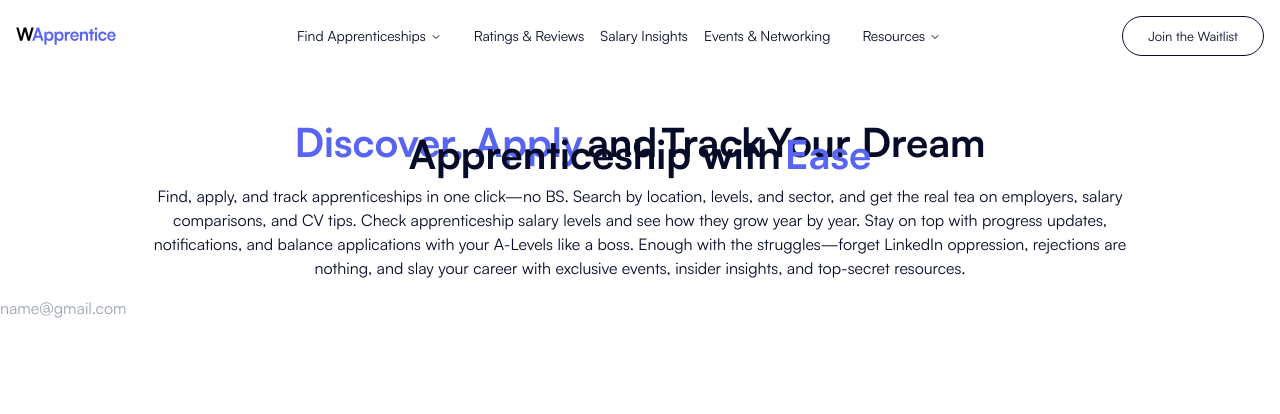
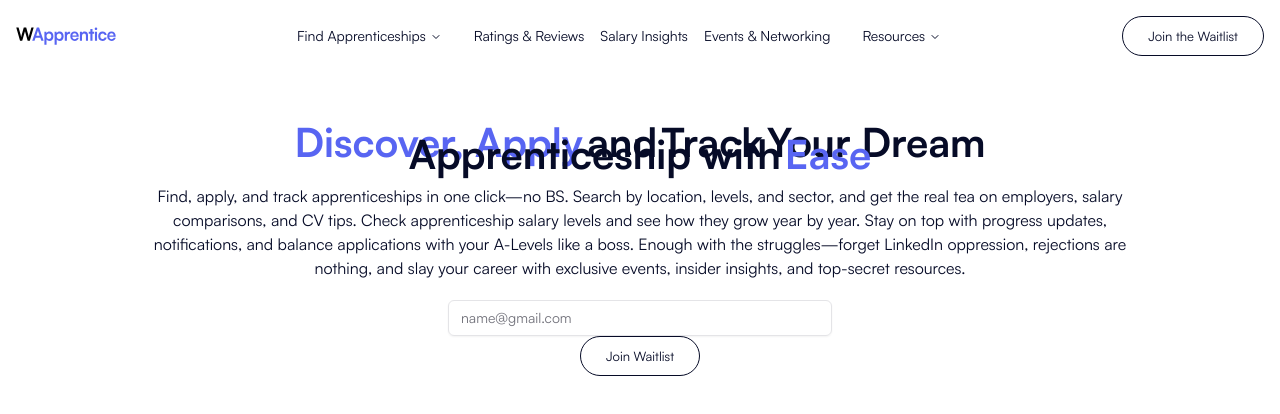
Before and after one commit to tobilobasalawu/WApprentice, a Next.js app: page / in a window 1280 px wide. Shown: the top 414 px of the page. Built offline with nearby package versions, Linux system fonts and the light colour scheme.

Commit message:
adding input and button field

```diff
--- a/src/components/Hero.tsx
+++ b/src/components/Hero.tsx
@@ -1,5 +1,5 @@
-import Input from './Input';
 import Button from './Button';
+import { Input } from "@/components/ui/input"
 
 export default function Hero() {
   return (
@@ -21,11 +21,15 @@ export default function Hero() {
 
       </div>
 
-      <p className="max-w-5xl text-center">
+      <p className="max-w-5xl text-center font-inter">
         Find, apply, and track apprenticeships in one click—no BS. Search by location, levels, and sector, and get the real tea on employers, salary comparisons, and CV tips. Check apprenticeship salary levels and see how they grow year by year. Stay on top with progress updates, notifications, and balance applications with your A-Levels like a boss. Enough with the struggles—forget LinkedIn oppression, rejections are nothing, and slay your career with exclusive events, insider insights, and top-secret resources.
       </p>
 
-      <Input placeholder="name@gmail.com" className="w-full mt-4" />
+      <div className='flex flex-col items-center justify-center'>
+        <Input placeholder="name@gmail.com" className="flex mt-5 w-[30vw] items-center" />
+        <Button type={'primary'} text={'Join Waitlist'}/>
+      </div>
+
     </div>
   );
 }
--- a/src/components/Input.tsx
+++ /dev/null
@@ -1,6 +0,0 @@
-// src/components/Input.tsx
-const Input = ({ placeholder, className }) => {
-  return <input type="text" placeholder={placeholder} className={className} />;
-};
-
-export default Input;
```
